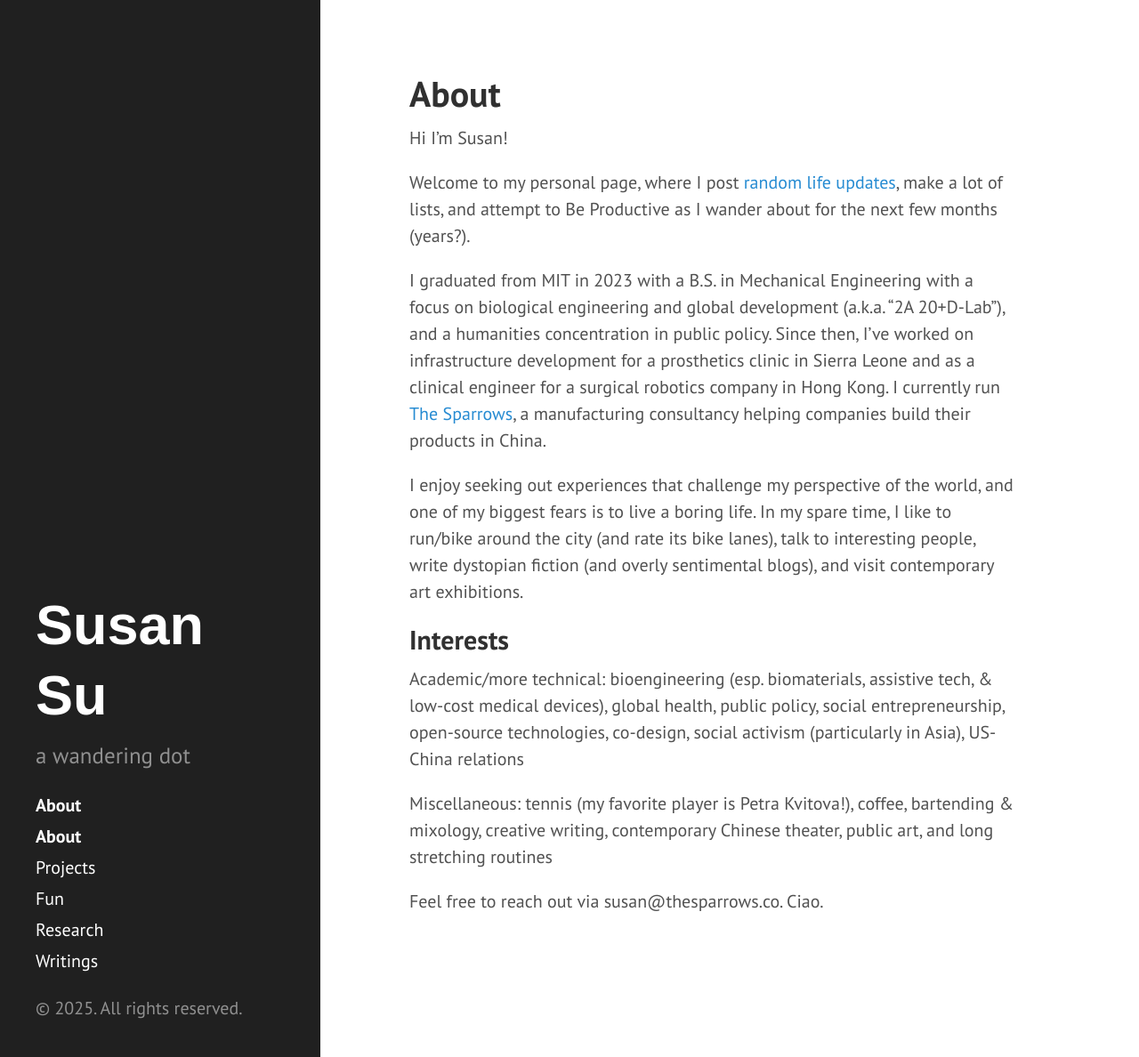
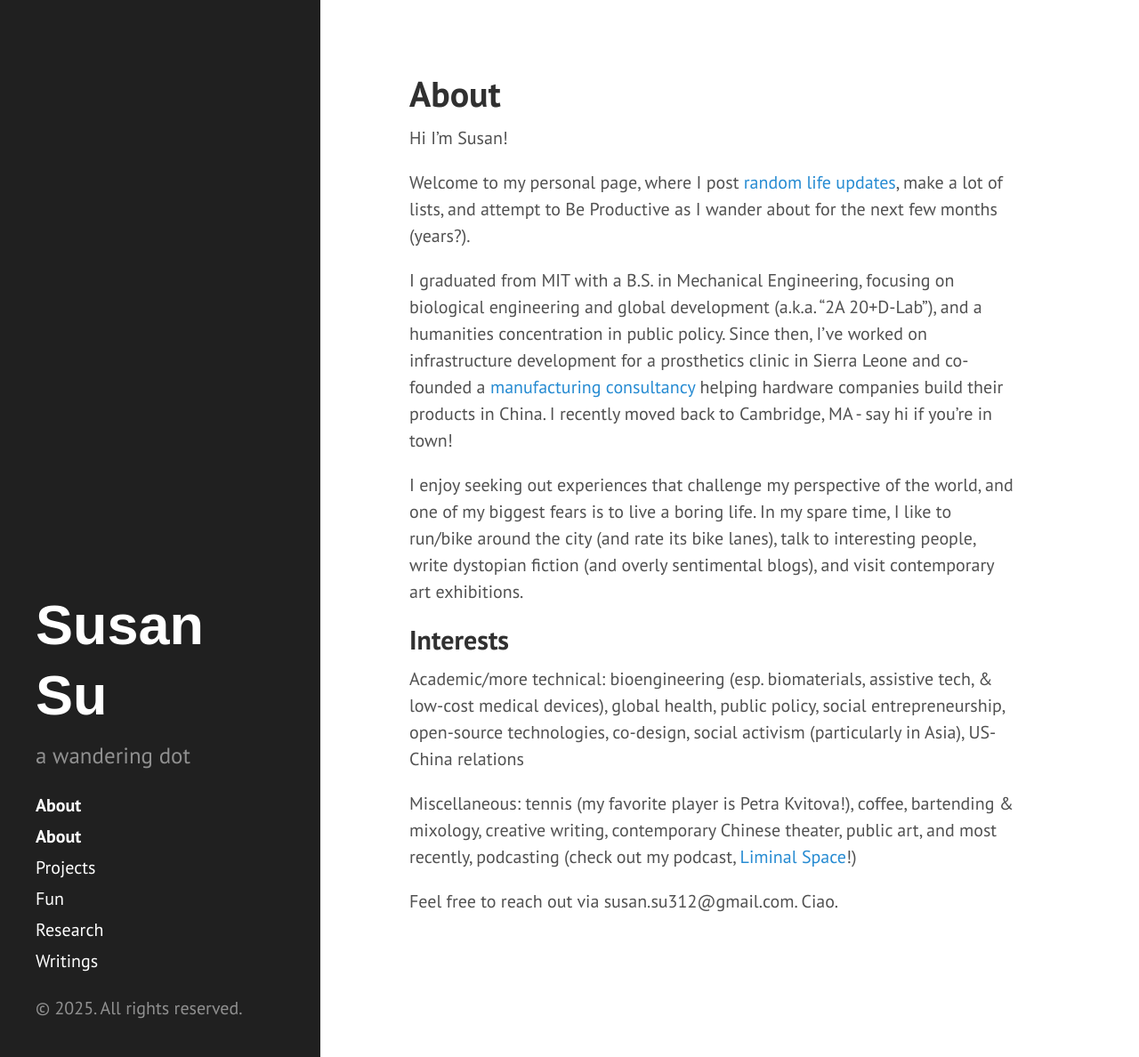
Before and after one commit to phreakasu/phreakasu, a Jekyll site: the page built from index.md, in a window 1280 px wide and 1188 px high. Shown: the whole window at 89% size. Built offline with Jekyll 4.4.1, drawn with Linux system fonts in a browser that asks for light colours.

Commit message:
Update index.md

```diff
--- a/index.md
+++ b/index.md
@@ -8,7 +8,7 @@ Hi I’m Susan!
 
 Welcome to my personal page, where I post [random life updates](https://suasn.substack.com/), make a lot of lists, and attempt to Be Productive as I wander about for the next few months (years?).
 
-I graduated from MIT in 2023 with a B.S. in Mechanical Engineering with a focus on biological engineering and global development (a.k.a. "2A 20+D-Lab"), and a humanities concentration in public policy. Since then, I've worked on infrastructure development for a prosthetics clinic in Sierra Leone and as a clinical engineer for a surgical robotics company in Hong Kong. I currently run [The Sparrows](https://thesparrows.co/), a manufacturing consultancy helping companies build their products in China.
+I graduated from MIT with a B.S. in Mechanical Engineering, focusing on biological engineering and global development (a.k.a. "2A 20+D-Lab"), and a humanities concentration in public policy. Since then, I've worked on infrastructure development for a prosthetics clinic in Sierra Leone and co-founded a [manufacturing consultancy](https://thesparrows.co/) helping hardware companies build their products in China. I recently moved back to Cambridge, MA - say hi if you're in town!
 
 I enjoy seeking out experiences that challenge my perspective of the world, and one of my biggest fears is to live a boring life. In my spare time, I like to run/bike around the city (and rate its bike lanes), talk to interesting people, write dystopian fiction (and overly sentimental blogs), and visit contemporary art exhibitions.
 
@@ -16,6 +16,6 @@ I enjoy seeking out experiences that challenge my perspective of the world, and
 
 Academic/more technical: bioengineering (esp. biomaterials, assistive tech, & low-cost medical devices), global health, public policy, social entrepreneurship, open-source technologies, co-design, social activism (particularly in Asia), US-China relations
 
-Miscellaneous: tennis (my favorite player is Petra Kvitova!), coffee, bartending & mixology, creative writing, contemporary Chinese theater, public art, and long stretching routines
+Miscellaneous: tennis (my favorite player is Petra Kvitova!), coffee, bartending & mixology, creative writing, contemporary Chinese theater, public art, and most recently, podcasting (check out my podcast, [Liminal Space](https://liminalspace.transistor.fm/)!)
 
-Feel free to reach out via susan@thesparrows.co. Ciao.
+Feel free to reach out via susan.su312@gmail.com. Ciao.
```
